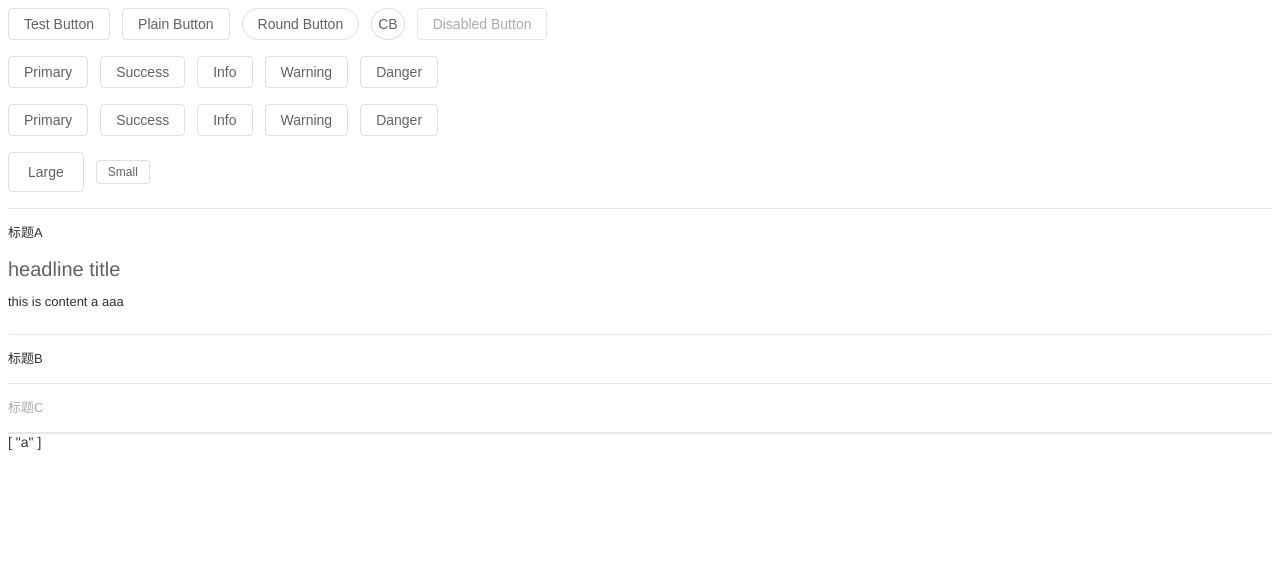
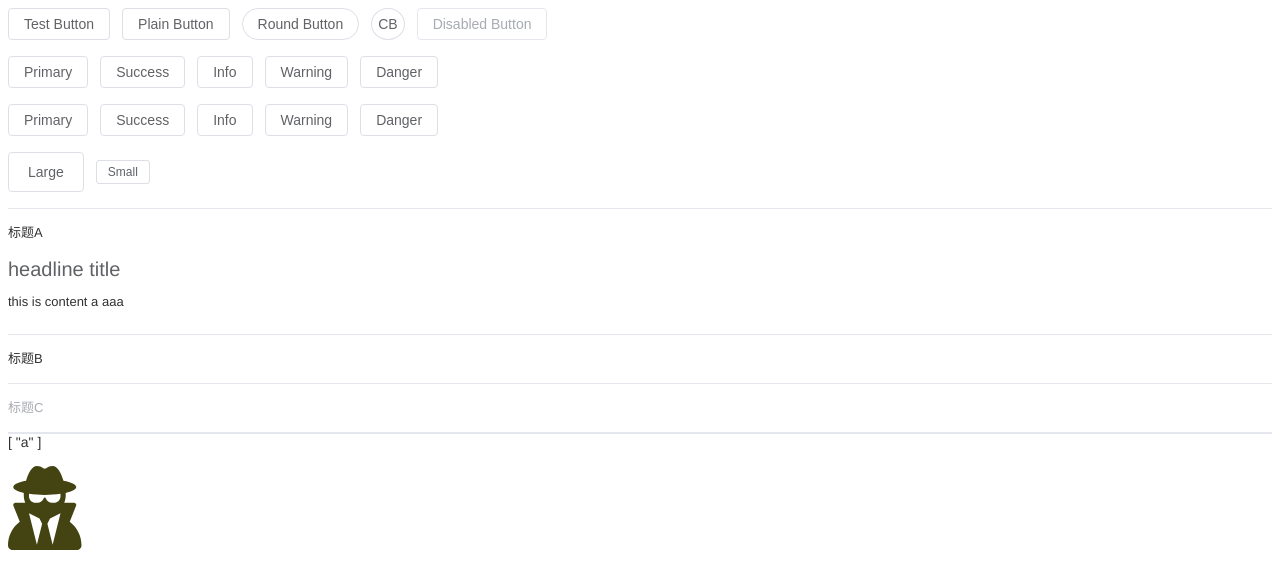
Before and after one commit to 1974193036/v-element, a Vue app: page / in a window 1280 px wide. Shown: the top 588 px of the page. Built offline with nearby package versions, Linux system fonts and the light colour scheme.

Commit message:
feat: Icon组件

```diff
--- a/package.json
+++ b/package.json
@@ -12,12 +12,17 @@
     "lint": "eslint . --ext .vue,.js,.jsx,.cjs,.mjs,.ts,.tsx,.cts,.mts --fix --ignore-path .gitignore"
   },
   "dependencies": {
+    "@fortawesome/fontawesome-svg-core": "^6.5.1",
+    "@fortawesome/free-solid-svg-icons": "^6.5.1",
+    "@fortawesome/vue-fontawesome": "^3.0.6",
+    "lodash-es": "^4.17.21",
     "vue": "^3.3.11"
   },
   "devDependencies": {
     "@mistjs/eslint-config-vue": "^0.1.0",
     "@rushstack/eslint-patch": "^1.3.3",
     "@tsconfig/node18": "^18.2.2",
+    "@types/lodash-es": "^4.17.12",
     "@types/node": "^18.19.3",
     "@vitejs/plugin-vue": "^4.5.2",
     "@vitejs/plugin-vue-jsx": "^3.1.0",
--- a/src/App.vue
+++ b/src/App.vue
@@ -3,15 +3,22 @@ import { onMounted, ref } from 'vue'
 import Button from './components/Button/Button.vue'
 import Collapse from './components/Collapse/Collapse.vue'
 import CollapseItem from './components/Collapse/CollapseItem.vue'
+import Icon from './components/Icon/Icon.vue'
 import type { ButtonInstance } from '@/components/Button/types'
 
 const buttonRef = ref<ButtonInstance | null>(null)
 
+const openedValue = ref(['a'])
+
+const size = ref<any>('3x')
+
 onMounted(() => {
   console.log(buttonRef.value?.ref)
+  setTimeout(() => {
+    // openedValue.value = ['a', 'b']
+    size.value = '6x'
+  }, 2000)
 })
-
-const openedValue = ref(['a'])
 </script>
 
 <template>
@@ -80,6 +87,8 @@ const openedValue = ref(['a'])
         <div> this is cccc test </div>
       </CollapseItem>
     </Collapse>
-    {{ openedValue }}
+    {{ openedValue }}<br><br>
+
+    <Icon icon="user-secret" :size="size" type="danger" color="#444312" />
   </main>
 </template>
--- /dev/null
+++ b/src/components/Icon/Icon.vue
@@ -0,0 +1,23 @@
+<script setup lang="ts">
+import { computed } from 'vue'
+import { omit } from 'lodash-es'
+import { FontAwesomeIcon } from '@fortawesome/vue-fontawesome'
+import type { IconProps } from './types'
+
+const props = defineProps<IconProps>()
+defineOptions({
+  name: 'VkIcon',
+  inheritAttrs: false,
+})
+
+const filteredProps = computed(() => omit(props, ['type', 'color']))
+const customStyles = computed(() => {
+  return props.color ? { color: props.color } : {}
+})
+</script>
+
+<template>
+  <i class="vk-icon" :class="{ [`vk-icon--${type}`]: type }" :style="customStyles" v-bind="$attrs">
+    <FontAwesomeIcon v-bind="filteredProps" />
+  </i>
+</template>
--- /dev/null
+++ b/src/components/Icon/style.css
@@ -0,0 +1,16 @@
+.vk-icon {
+  --vk-icon-color: inherit;
+  display: inline-flex;
+  justify-content: center;
+  align-items: center;
+  position: relative;
+  fill: currentColor;
+  color: var(--vk-icon-color);
+  font-size: inherit;
+}
+
+@each $val in primary,info,success,warning,danger {
+  .vk-icon--$(val) {
+    --vk-icon-color: var(--vk-color-$(val));
+  }
+}
--- /dev/null
+++ b/src/components/Icon/types.ts
@@ -0,0 +1,32 @@
+import type { IconDefinition } from '@fortawesome/fontawesome-svg-core'
+
+export interface IconProps {
+  // @fortawesome/vue-fontawesome的属性
+  border?: boolean
+  fixedWidth?: boolean
+  flip?: 'horizontal' | 'vertical' | 'both'
+  icon: object | Array<string> | string | IconDefinition
+  mask?: object | Array<string> | string
+  listItem?: boolean
+  pull?: 'right' | 'left'
+  pulse?: boolean
+  rotation?: 90 | 180 | 270 | '90' | '180' | '270'
+  swapOpacity?: boolean
+  size?: '2xs' | 'xs' | 'sm' | 'lg' | 'xl' | '2xl' | '1x' | '2x' | '3x' | '4x' | '5x' | '6x' | '7x' | '8x' | '9x' | '10x'
+  spin?: boolean
+  transform?: object | string
+  symbol?: boolean | string
+  title?: string
+  inverse?: boolean
+  bounce?: boolean
+  shake?: boolean
+  beat?: boolean
+  fade?: boolean
+  beatFade?: boolean
+  spinPulse?: boolean
+  spinReverse?: boolean
+
+  // 自定义属性
+  type?: 'primary' | 'success' | 'warning' | 'danger' | 'info'
+  color?: string
+}
--- a/src/main.ts
+++ b/src/main.ts
@@ -1,5 +1,10 @@
 import { createApp } from 'vue'
+import { library } from '@fortawesome/fontawesome-svg-core'
+import { fas } from '@fortawesome/free-solid-svg-icons'
+
 import App from './App.vue'
 import './styles/index.css'
 
+library.add(fas)
+
 createApp(App).mount('#app')
--- a/src/styles/index.css
+++ b/src/styles/index.css
@@ -2,3 +2,4 @@
 @import './reset.css';
 @import '../components/Button/style.css';
 @import '../components/Collapse/style.css';
+@import '../components/Icon/style.css';
```
Also changed, not shown: src/components/icons/IconCommunity.vue (deleted, +0 -7 lines), src/components/icons/IconDocumentation.vue (deleted, +0 -7 lines), src/components/icons/IconEcosystem.vue (deleted, +0 -7 lines), src/components/icons/IconSupport.vue (deleted, +0 -7 lines), src/components/icons/IconTooling.vue (deleted, +0 -19 lines), 1 other file (tests, documents, lock files or other folders).
